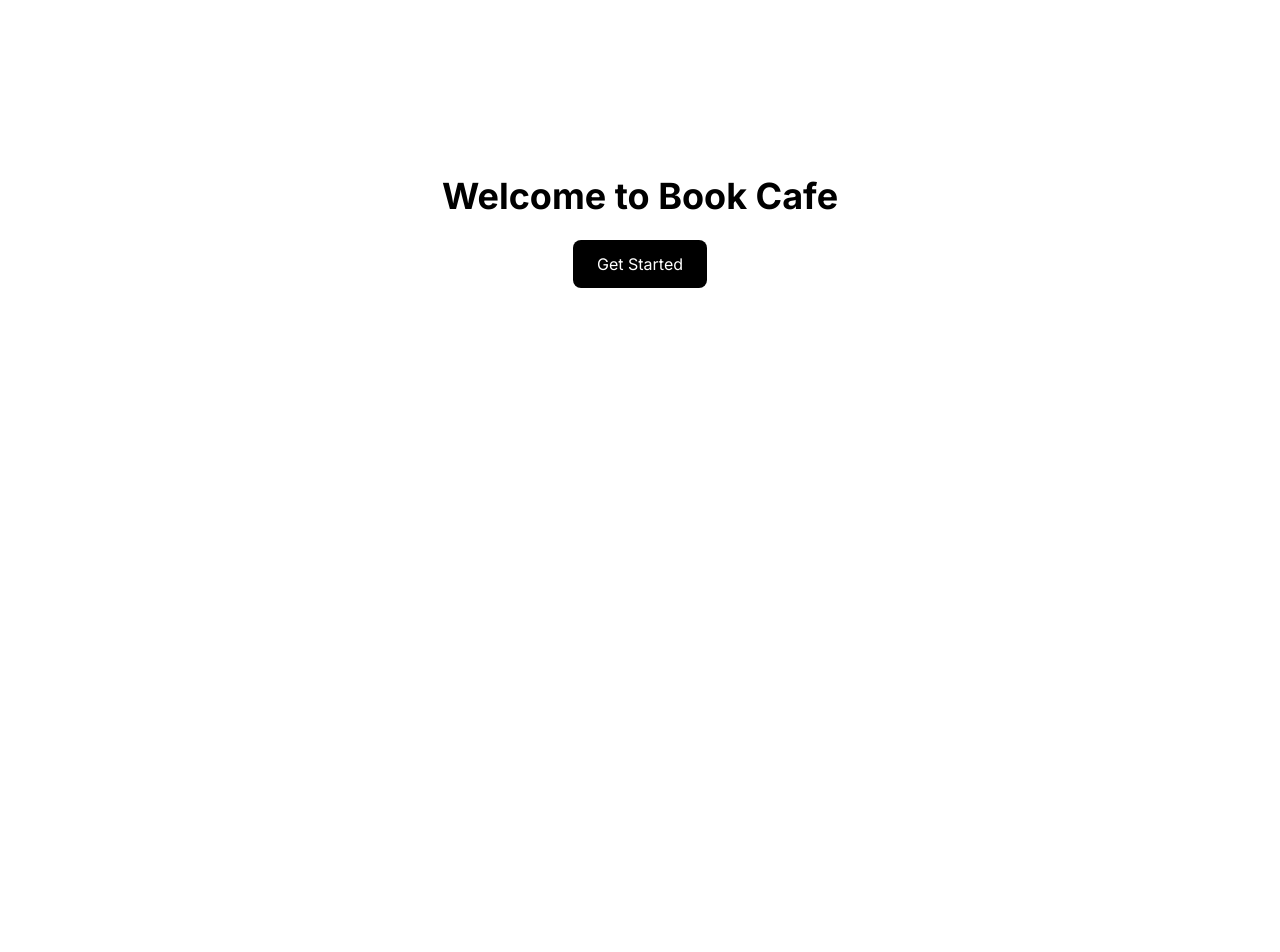
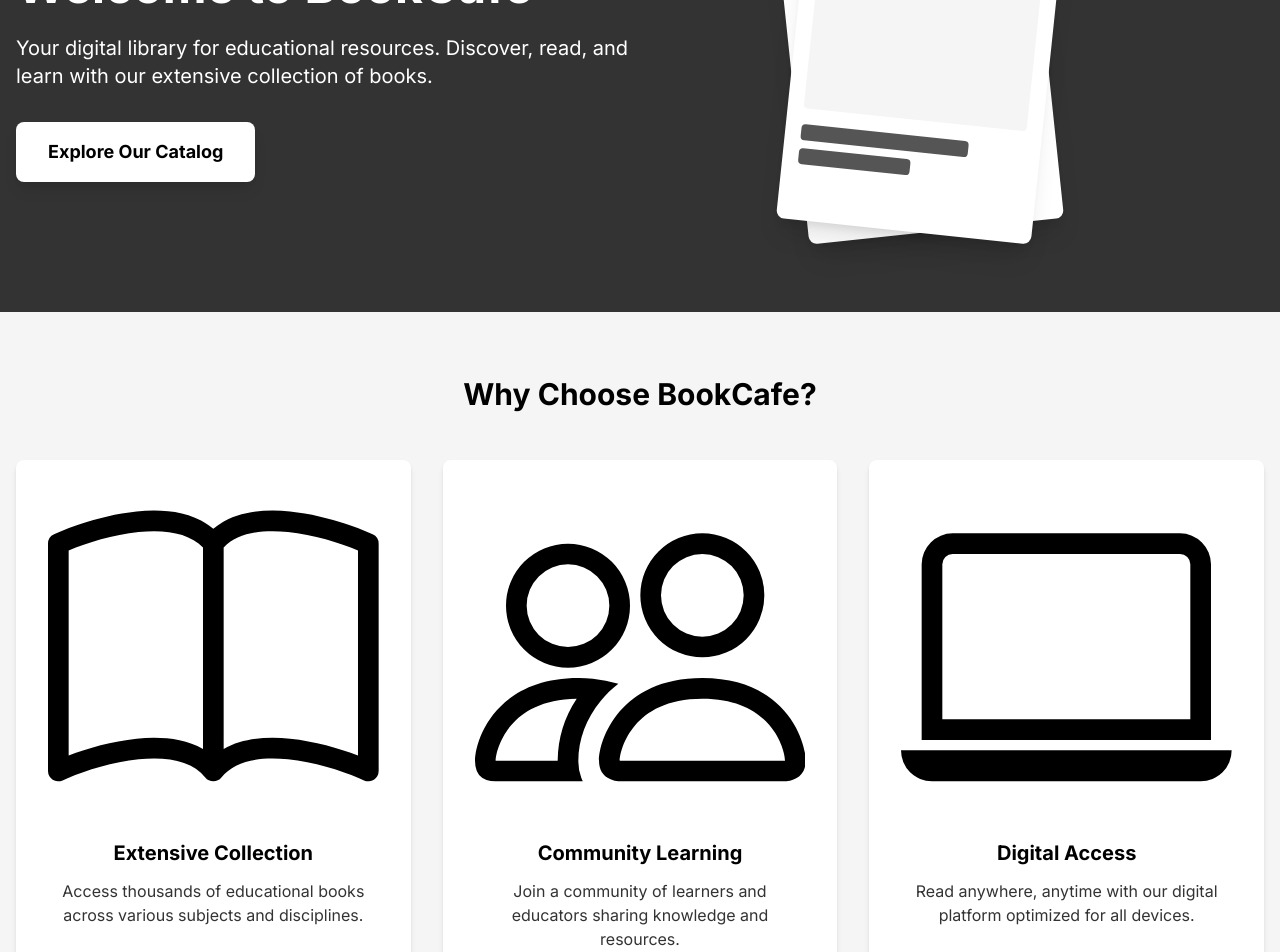
Before and after one commit to tejaspanchall/BookCafe-Frontend, a Next.js app: page / in a window 1280 px wide. Shown: the part 240-1192 px from the top of the page. Before the commit the page ends 872 px from the top, so only its background shows below. Built offline with nearby package versions, Linux system fonts and the light colour scheme; no server answers.

Commit message:
landing page

```diff
--- a/next.config.mjs
+++ b/next.config.mjs
@@ -1,14 +1,6 @@
 /** @type {import('next').NextConfig} */
 const nextConfig = {
-    async redirects() {
-      return [
-        {
-          source: '/',
-          destination: '/catalog',
-          permanent: true, // Set to true if this is a permanent redirect
-        },
-      ];
-    },
-  };
+  // Removed the redirects configuration to allow the landing page to be displayed at root path
+};
 
 export default nextConfig;
--- a/src/app/page.js
+++ b/src/app/page.js
@@ -1,25 +1,111 @@
 'use client';
 
 import { useRouter } from 'next/navigation';
+import Image from 'next/image';
+import { JournalBookmark, Book, People, Laptop } from 'react-bootstrap-icons';
 
 export default function Home() {
   const router = useRouter();
 
   return (
-    <div className="min-h-screen flex items-center justify-center bg-[var(--color-bg-primary)]">
-      <div className="text-center">
-        <h1 className="text-4xl font-bold mb-4 text-[var(--color-text-primary)]">
-          Welcome to Book Cafe
-        </h1>
-        <div className="space-x-4 mt-6">
+    <main className="min-h-screen">
+      {/* Hero Section */}
+      <section className="bg-[var(--color-secondary)] text-white py-20">
+        <div className="container mx-auto px-4 flex flex-col md:flex-row items-center justify-between">
+          <div className="md:w-1/2 mb-10 md:mb-0">
+            <h1 className="text-5xl font-bold mb-6">Welcome to BookCafe</h1>
+            <p className="text-xl mb-8">Your digital library for educational resources. Discover, read, and learn with our extensive collection of books.</p>
             <button
               onClick={() => router.push('/catalog')}
-            className="px-6 py-3 bg-[var(--color-button-primary)] text-white rounded-lg hover:bg-[var(--color-button-hover)] transition-colors"
+              className="px-8 py-4 bg-[var(--color-bg-primary)] text-[var(--color-primary)] rounded-lg font-bold text-lg hover:bg-[var(--color-bg-secondary)] transition-colors shadow-lg"
             >
-            Get Started
+              Explore Our Catalog
             </button>
+          </div>
+          <div className="md:w-1/2 flex justify-center">
+            <div className="relative w-80 h-80">
+              <div className="absolute transform rotate-6 bg-[var(--color-bg-primary)] rounded-lg shadow-xl p-4 w-64 h-80 z-10">
+                <div className="h-48 bg-[var(--color-bg-secondary)] rounded mb-4"></div>
+                <div className="h-4 bg-[var(--color-text-light)] rounded w-3/4 mb-2"></div>
+                <div className="h-4 bg-[var(--color-text-light)] rounded w-1/2"></div>
+              </div>
+              <div className="absolute transform -rotate-6 bg-[var(--color-bg-primary)] rounded-lg shadow-xl p-4 w-64 h-80">
+                <div className="h-48 bg-[var(--color-bg-secondary)] rounded mb-4"></div>
+                <div className="h-4 bg-[var(--color-text-light)] rounded w-3/4 mb-2"></div>
+                <div className="h-4 bg-[var(--color-text-light)] rounded w-1/2"></div>
               </div>
             </div>
           </div>
+        </div>
+      </section>
+
+      {/* Features Section */}
+      <section className="py-16 bg-[var(--color-bg-secondary)]">
+        <div className="container mx-auto px-4">
+          <h2 className="text-3xl font-bold text-center mb-12 text-[var(--color-text-primary)]">Why Choose BookCafe?</h2>
+
+          <div className="grid grid-cols-1 md:grid-cols-3 gap-8">
+            <div className="bg-[var(--color-bg-primary)] p-8 rounded-lg shadow-md text-center">
+              <div className="text-[var(--color-primary)] text-4xl mb-4 flex justify-center">
+                <Book />
+              </div>
+              <h3 className="text-xl font-bold mb-3 text-[var(--color-text-primary)]">Extensive Collection</h3>
+              <p className="text-[var(--color-text-secondary)]">Access thousands of educational books across various subjects and disciplines.</p>
+            </div>
+
+            <div className="bg-[var(--color-bg-primary)] p-8 rounded-lg shadow-md text-center">
+              <div className="text-[var(--color-primary)] text-4xl mb-4 flex justify-center">
+                <People />
+              </div>
+              <h3 className="text-xl font-bold mb-3 text-[var(--color-text-primary)]">Community Learning</h3>
+              <p className="text-[var(--color-text-secondary)]">Join a community of learners and educators sharing knowledge and resources.</p>
+            </div>
+
+            <div className="bg-[var(--color-bg-primary)] p-8 rounded-lg shadow-md text-center">
+              <div className="text-[var(--color-primary)] text-4xl mb-4 flex justify-center">
+                <Laptop />
+              </div>
+              <h3 className="text-xl font-bold mb-3 text-[var(--color-text-primary)]">Digital Access</h3>
+              <p className="text-[var(--color-text-secondary)]">Read anywhere, anytime with our digital platform optimized for all devices.</p>
+            </div>
+          </div>
+        </div>
+      </section>
+
+      {/* Testimonials Section */}
+      <section className="py-16 bg-[var(--color-secondary)] text-white">
+        <div className="container mx-auto px-4">
+          <h2 className="text-3xl font-bold text-center mb-12">What Our Users Say</h2>
+
+          <div className="grid grid-cols-1 md:grid-cols-2 gap-8">
+            <div className="bg-[rgba(255,255,255,0.1)] p-6 rounded-lg">
+              <p className="italic mb-4">"BookCafe has transformed how I access educational materials. The interface is intuitive and the collection is impressive."</p>
+              <div className="flex items-center">
+                <div className="w-10 h-10 rounded-full bg-[var(--color-bg-primary)]"></div>
+                <div className="ml-4">
+                  <p className="font-semibold">Sarah Johnson</p>
+                  <p className="text-sm opacity-75">Literature Student</p>
+                </div>
+              </div>
+            </div>
+
+            <div className="bg-[rgba(255,255,255,0.1)] p-6 rounded-lg">
+              <p className="italic mb-4">"As an educator, I find BookCafe to be an invaluable resource for both myself and my students. The digital access makes learning accessible to everyone."</p>
+              <div className="flex items-center">
+                <div className="w-10 h-10 rounded-full bg-[var(--color-bg-primary)]"></div>
+                <div className="ml-4">
+                  <p className="font-semibold">Dr. Michael Chen</p>
+                  <p className="text-sm opacity-75">Professor of History</p>
+                </div>
+              </div>
+            </div>
+          </div>
+
+          <div className="mt-12 text-center">
+            <p className="text-xl max-w-2xl mx-auto">Join our growing community of readers and educators who are discovering the power of digital learning.</p>
+          </div>
+        </div>
+      </section>
+    </main>
   );
 }
```
Lines whose indentation alone changed are shown as unchanged.
